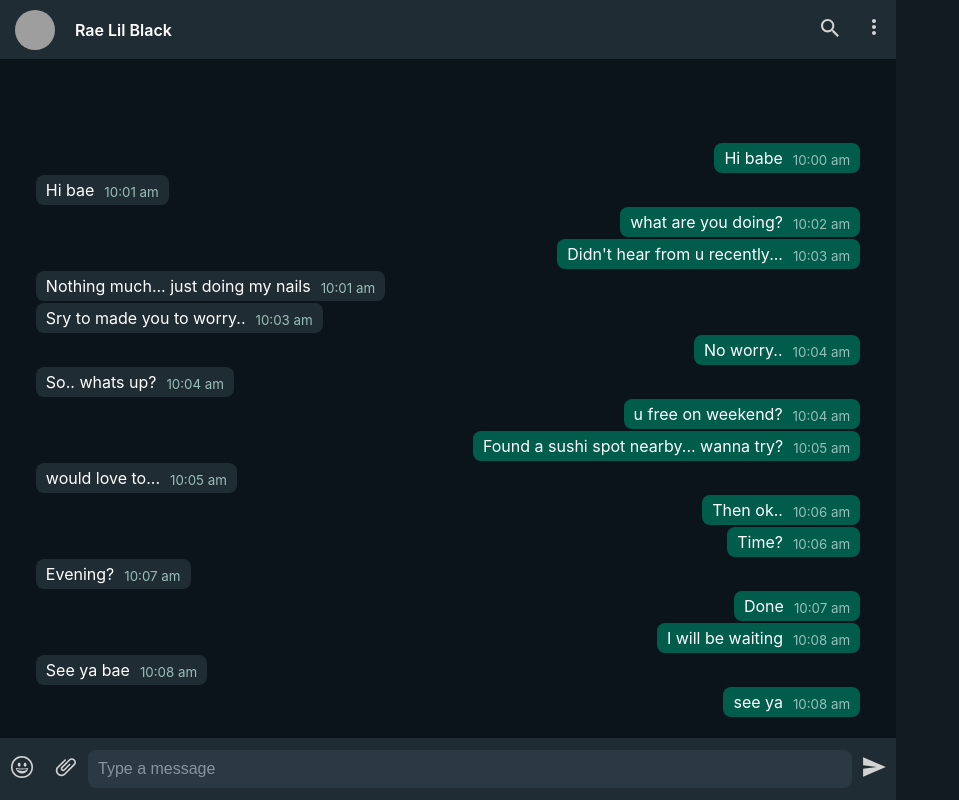
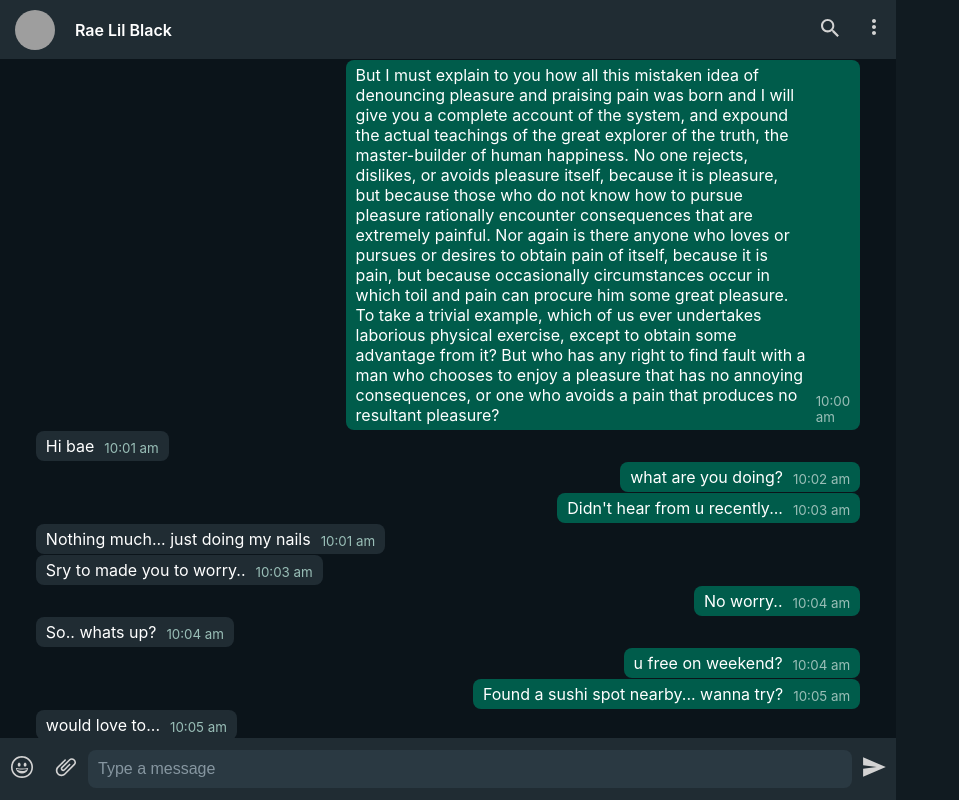
Before and after one commit to Dhiyanesh2003/WhatsappClone, a React (Create React App) app in the folder client/: page / in a window 1280 px wide. Shown: the whole page, without its empty margins (0-959 px from the left). Built offline with nearby package versions, Linux system fonts and the light colour scheme; grey boxes are pictures that could not be loaded.

Commit message:
completed...

```diff
--- a/client/src/components/cavin/ChatWindow/ChatWindow.js
+++ b/client/src/components/cavin/ChatWindow/ChatWindow.js
@@ -3,27 +3,13 @@
 import MsgReceive from "./MsgReceive";
 
 function ChatWindow(props) {
-  // const checker = (convo) => {
-  //   if (convo["type"] == "send") {
-  //     return <MsgSend data={convo}></MsgSend>;
-  //   } else {
-  //     return <MsgReceive data={convo}></MsgReceive>;
-  //   }
-  // };
-  // console.log(
-  //   props.data.map((item) => {
-  //     return item["type"] == "send";
-  //   })
-  // );
-  // const Content = props.conversations.filter(checker);
-
   return (
     <div className={style.mainDiv}>
       {props.data.map((item) => {
         if (item["type"] == "send") {
-          return <MsgSend data={item}></MsgSend>;
+          return <MsgSend key={item.id} data={item}></MsgSend>;
         } else {
-          return <MsgReceive data={item}></MsgReceive>;
+          return <MsgReceive key={item.id} data={item}></MsgReceive>;
         }
       })}
     </div>
--- a/client/src/components/cavin/ChatWindow/ChatWindow.module.css
+++ b/client/src/components/cavin/ChatWindow/ChatWindow.module.css
@@ -1,7 +1,23 @@
 .mainDiv {
-  flex-grow: 1;
   padding: 0 4% 20px 4%;
-  display: flex;
   flex-direction: column;
   justify-content: flex-end;
+  flex: 1 0 0;
+  z-index: 1;
+  overflow-y: auto;
 }
+
+/* Scrollbar */
+.mainDiv::-webkit-scrollbar {
+  width: 7px;
+}
+
+.mainDiv::-webkit-scrollbar-track {
+  background: transparent;
+  border-radius: 10px;
+}
+
+.mainDiv::-webkit-scrollbar-thumb {
+  background: #363d41;
+  /* border-radius: 10px; */
+}
--- a/client/src/components/cavin/ChatWindow/MsgReceive.module.css
+++ b/client/src/components/cavin/ChatWindow/MsgReceive.module.css
@@ -8,6 +8,7 @@
   margin-right: auto;
   display: flex;
   flex-direction: row;
+  max-width: 60%;
 }
 
 .msg {
--- a/client/src/components/cavin/ChatWindow/MsgSend.module.css
+++ b/client/src/components/cavin/ChatWindow/MsgSend.module.css
@@ -8,6 +8,7 @@
   margin-left: auto;
   display: flex;
   flex-direction: row;
+  max-width: 60%;
 }
 
 .msg {
--- a/client/src/components/cavin/Footer/Footer.module.css
+++ b/client/src/components/cavin/Footer/Footer.module.css
@@ -1,8 +1,9 @@
 .mainFooter {
-  height: 62px;
+  /* height: 62px; */
   background-color: #202c33;
   display: flex;
   align-items: center;
+  flex: 0 62px;
 }
 
 .emoji {
@@ -41,3 +42,9 @@
 .send {
   margin: 0 10px 0 20px;
 }
+
+.emoji,
+.attach,
+.send:hover {
+  cursor: pointer;
+}
--- a/client/src/components/cavin/Header/Header.module.css
+++ b/client/src/components/cavin/Header/Header.module.css
@@ -1,9 +1,10 @@
 .header {
-  height: 59px;
+  /* height: 59px; */
   background-color: #202c33;
   display: flex;
   align-items: center;
   padding: 0 0 0 15px;
+  flex: 0 59px;
 }
 
 img {
--- a/client/src/components/cavin/RightWindow.js
+++ b/client/src/components/cavin/RightWindow.js
@@ -9,44 +9,105 @@
 };
 
 const conversations = [
-  { type: "send", msg: "Hi babe", TS: "10:00 am", key: 0 },
-  { type: "receive", msg: "Hi bae", TS: "10:01 am", key: 1 },
-  { type: "send", msg: "what are you doing?", TS: "10:02 am", key: 2 },
+  {
+    type: "send",
+    msg: "But I must explain to you how all this mistaken idea of denouncing pleasure and praising pain was born and I will give you a complete account of the system, and expound the actual teachings of the great explorer of the truth, the master-builder of human happiness. No one rejects, dislikes, or avoids pleasure itself, because it is pleasure, but because those who do not know how to pursue pleasure rationally encounter consequences that are extremely painful. Nor again is there anyone who loves or pursues or desires to obtain pain of itself, because it is pain, but because occasionally circumstances occur in which toil and pain can procure him some great pleasure. To take a trivial example, which of us ever undertakes laborious physical exercise, except to obtain some advantage from it? But who has any right to find fault with a man who chooses to enjoy a pleasure that has no annoying consequences, or one who avoids a pain that produces no resultant pleasure?",
+    TS: "10:00 am",
+    id: 0,
+  },
+  { type: "receive", msg: "Hi bae", TS: "10:01 am", id: 1 },
+  { type: "send", msg: "what are you doing?", TS: "10:02 am", id: 2 },
   {
     type: "send",
     msg: "Didn't hear from u recently...",
     TS: "10:03 am",
-    key: 3,
+    id: 3,
   },
   {
     type: "receive",
     msg: "Nothing much... just doing my nails",
     TS: "10:01 am",
-    key: 4,
+    id: 4,
   },
   {
     type: "receive",
     msg: "Sry to made you to worry..",
     TS: "10:03 am",
-    key: 5,
+    id: 5,
   },
-  { type: "send", msg: "No worry..", TS: "10:04 am", key: 6 },
-  { type: "receive", msg: "So.. whats up?", TS: "10:04 am", key: 7 },
-  { type: "send", msg: "u free on weekend?", TS: "10:04 am", key: 8 },
+  { type: "send", msg: "No worry..", TS: "10:04 am", id: 6 },
+  { type: "receive", msg: "So.. whats up?", TS: "10:04 am", id: 7 },
+  { type: "send", msg: "u free on weekend?", TS: "10:04 am", id: 8 },
   {
     type: "send",
     msg: "Found a sushi spot nearby... wanna try?",
     TS: "10:05 am",
-    key: 9,
+    id: 9,
   },
-  { type: "receive", msg: "would love to...", TS: "10:05 am", key: 10 },
-  { type: "send", msg: "Then ok..", TS: "10:06 am", key: 11 },
-  { type: "send", msg: "Time?", TS: "10:06 am", key: 12 },
-  { type: "receive", msg: "Evening?", TS: "10:07 am", key: 13 },
-  { type: "send", msg: "Done", TS: "10:07 am", key: 14 },
-  { type: "send", msg: "I will be waiting", TS: "10:08 am", key: 15 },
-  { type: "receive", msg: "See ya bae", TS: "10:08 am", key: 16 },
-  { type: "send", msg: "see ya", TS: "10:08 am", key: 17 },
+  { type: "receive", msg: "would love to...", TS: "10:05 am", id: 10 },
+  { type: "send", msg: "Then ok..", TS: "10:06 am", id: 11 },
+  { type: "send", msg: "Time?", TS: "10:06 am", id: 12 },
+  { type: "receive", msg: "Evening?", TS: "10:07 am", id: 13 },
+  { type: "send", msg: "Done", TS: "10:07 am", id: 14 },
+  { type: "send", msg: "I will be waiting", TS: "10:08 am", id: 15 },
+  {
+    type: "receive",
+    msg: "But I must explain to you how all this mistaken idea of denouncing pleasure and praising pain was born and I will give you a complete account of the system, and expound the actual teachings of the great explorer of the truth, the master-builder of human happiness. No one rejects, dislikes, or avoids pleasure itself, because it is pleasure, but because those who do not know how to pursue pleasure rationally encounter consequences that are extremely painful. Nor again is there anyone who loves or pursues or desires to obtain pain of itself, because it is pain, but because occasionally circumstances occur in which toil and pain can procure him some great pleasure. To take a trivial example, which of us ever undertakes laborious physical exercise, except to obtain some advantage from it? But who has any right to find fault with a man who chooses to enjoy a pleasure that has no annoying consequences, or one who avoids a pain that produces no resultant pleasure?",
+    TS: "10:08 am",
+    id: 16,
+  },
+  { type: "send", msg: "see ya", TS: "10:08 am", id: 17 },
+];
+
+const conversations2 = [
+  {
+    type: "send",
+    msg: "Hai babe",
+    TS: "10:00 am",
+    id: 0,
+  },
+  { type: "receive", msg: "Hi bae", TS: "10:01 am", id: 1 },
+  { type: "send", msg: "what are you doing?", TS: "10:02 am", id: 2 },
+  {
+    type: "send",
+    msg: "Didn't hear from u recently...",
+    TS: "10:03 am",
+    id: 3,
+  },
+  {
+    type: "receive",
+    msg: "Nothing much... just doing my nails",
+    TS: "10:01 am",
+    id: 4,
+  },
+  {
+    type: "receive",
+    msg: "Sry to made you to worry..",
+    TS: "10:03 am",
+    id: 5,
+  },
+  { type: "send", msg: "No worry..", TS: "10:04 am", id: 6 },
+  { type: "receive", msg: "So.. whats up?", TS: "10:04 am", id: 7 },
+  { type: "send", msg: "u free on weekend?", TS: "10:04 am", id: 8 },
+  {
+    type: "send",
+    msg: "Found a sushi spot nearby... wanna try?",
+    TS: "10:05 am",
+    id: 9,
+  },
+  { type: "receive", msg: "would love to...", TS: "10:05 am", id: 10 },
+  { type: "send", msg: "Then ok..", TS: "10:06 am", id: 11 },
+  { type: "send", msg: "Time?", TS: "10:06 am", id: 12 },
+  { type: "receive", msg: "Evening?", TS: "10:07 am", id: 13 },
+  { type: "send", msg: "Done", TS: "10:07 am", id: 14 },
+  { type: "send", msg: "I will be waiting", TS: "10:08 am", id: 15 },
+  {
+    type: "receive",
+    msg: "see ya bae",
+    TS: "10:08 am",
+    id: 16,
+  },
+  { type: "send", msg: "see ya", TS: "10:08 am", id: 17 },
 ];
 
 function RightWindow() {
```
